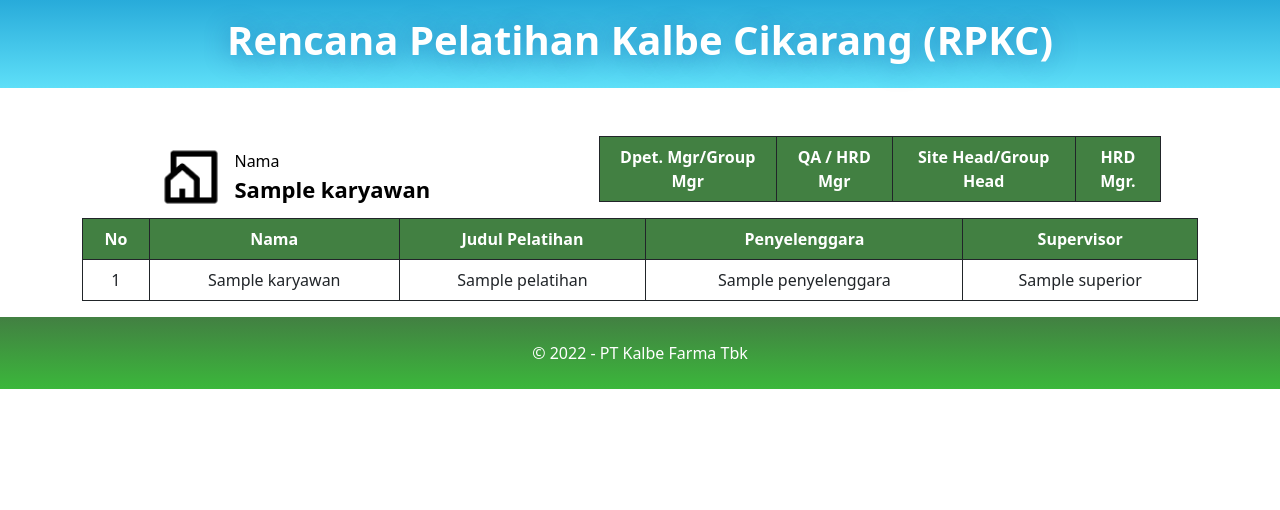
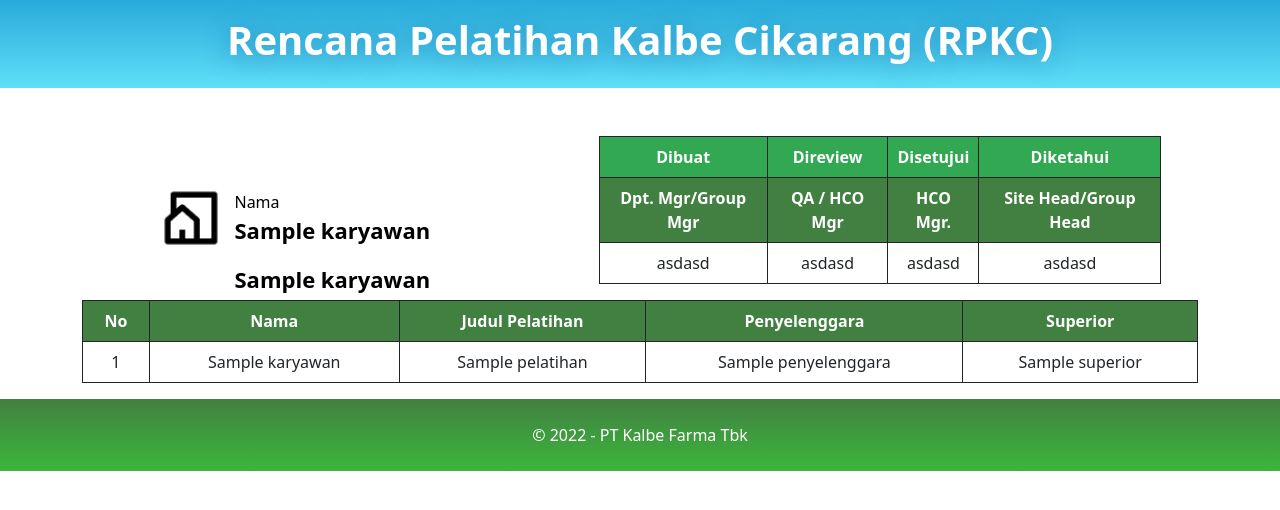
Before and after one commit to chandra19033/WebKalbe, a CodeIgniter 4 app: template app/Views/pages/detail_subkoordinat.php in a window 1280 px wide. Shown: the part 94-604 px from the top of the page. Run offline with PHP 8.4 and a stand-in for CodeIgniter, Linux system fonts and the light colour scheme; the template is opened without the code that fills it: most values are stand-ins (such as "Sample title", 1, 10 or a date in 2020); data that the repository does not hold is empty; some libraries are stand-ins or nearby versions.

Commit message:
rapihin dikit

```diff
--- a/app/Views/pages/detail_subkoordinat.php
+++ b/app/Views/pages/detail_subkoordinat.php
@@ -39,18 +39,41 @@
             <div class="dekripsi ms-2" style="height: 55px; color:black;">
                 <p class="fw-light" style="margin-bottom: 0px;">Nama</p>
                 <p class="fw-bold" style="font-size: 22px;"><?= $karyawan['Employee_Name']; ?></p>
+                <p class="fw-bold" style="font-size: 22px;"><?= $karyawan['Postition_Name']; ?></p>
             </div>
         </div>
         <div class="container">
             <table class="table table-bordered border-dark">
                 <thead>
+                    <style>
+                        .coba {
+                            background-color: #32a852 !important;
+                        }
+                    </style>
                     <tr>
-                        <th scope="col">Dpet. Mgr/Group Mgr</th>
-                        <th scope="col">QA / HRD Mgr</th>
-                        <th scope="col">Site Head/Group Head </th>
-                        <th scope="col">HRD Mgr.</th>
+                        <th class="coba" scope="col">Dibuat</th>
+                        <th class="coba" scope="col">Direview</th>
+                        <th class="coba" scope="col">Disetujui</th>
+                        <th class="coba" scope="col">Diketahui</th>
                     </tr>
                 </thead>
+                <thead>
+                    <tr>
+                        <th scope="col">Dpt. Mgr/Group Mgr</th>
+                        <th scope="col">QA / HCO Mgr</th>
+                        <th scope="col">HCO Mgr.</th>
+                        <th scope="col">Site Head/Group Head </th>
+                    </tr>
+                </thead>
+
+                <tbody>
+                    <tr>
+                        <td scope="col">asdasd</td>
+                        <td scope="col">asdasd</td>
+                        <td scope="col">asdasd</td>
+                        <td scope="col">asdasd</td>
+                    </tr>
+                </tbody>
 
             </table>
         </div>
@@ -86,7 +109,7 @@
                     <th scope="col">Nama </th>
                     <th scope="col">Judul Pelatihan</th>
                     <th scope="col">Penyelenggara</th>
-                    <th scope="col">Supervisor</th>
+                    <th scope="col">Superior</th>
                 </tr>
             </thead>
             <tbody>
```
Also changed, not shown: app/Views/pages/list_subkoordinat.php (+6 -4 lines), public/assets/style/list_pelatihan.css.
